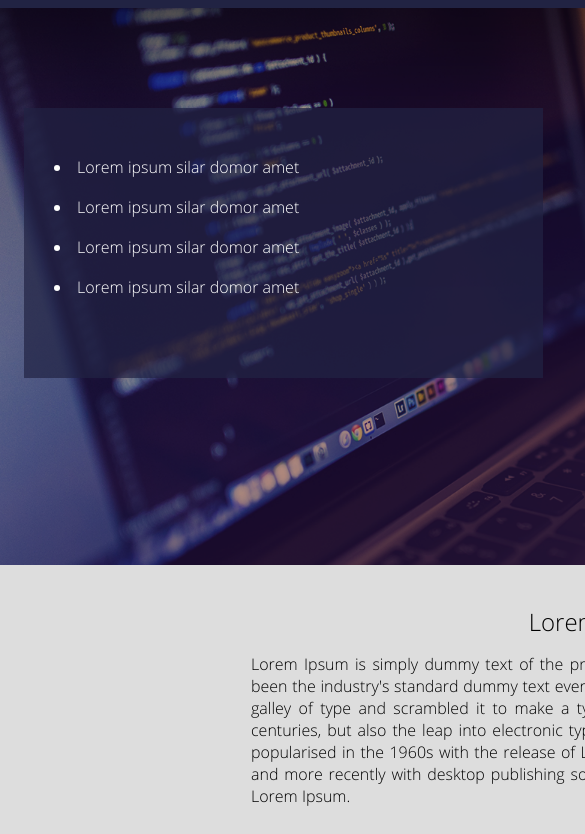
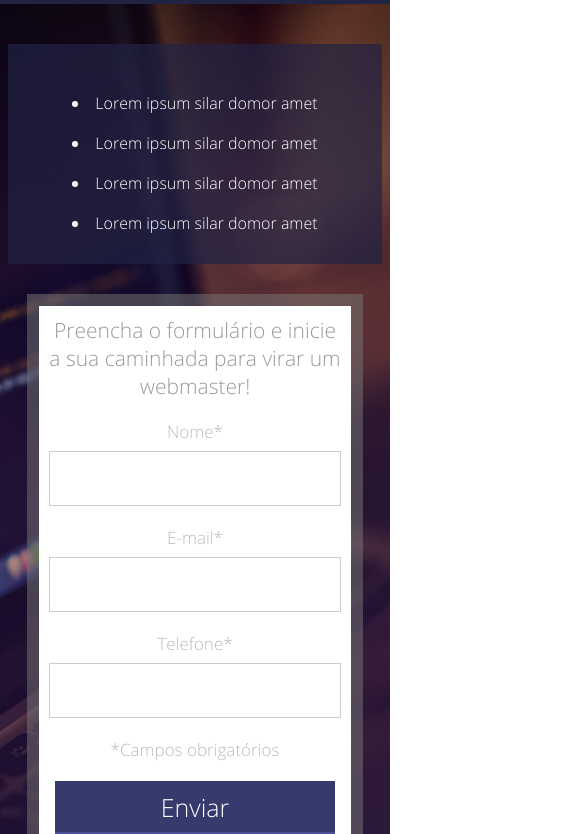
Before and after one commit to leandro-alves/landing-page-responsive, a plain HTML site: page index.html in a window 390 px wide. Shown: the part 52-886 px from the top of the page, 585 px wide, since content can reach past the window. Drawn offline with Linux system fonts and the light colour scheme.

Commit message:
Making design responsive

```diff
--- a/css/style.css
+++ b/css/style.css
@@ -19,24 +19,24 @@ html, body {
 }
 
 .header {
-	min-width: 1200px;
 	width: 100%;
+	padding: 0 2%;
 	height: 60px;
 	background-color: #212343;
 }
-
-.center {
-	width: 1200px;
-	margin: 0 auto;
-	padding: 0 2%;
-}
-.center img {
+.header img{
 	margin: 15px;
 }
 
+.center {
+	max-width: 1280px;
+	width: 100%;
+	margin: 0 auto;
+}
+
 .container-banner {
-	min-width: 1200px;
 	width: 100%;
+	padding: 0 2%;
 	height: 557px;
 	background-image: url('../images/header_bg.png');
 	background-size: cover;
@@ -124,8 +124,7 @@ html, body {
 }
 
 .container-2 {
-	min-width: 1200px;
-	padding: 40px 0;
+	padding: 40px 2%;
 	background-color: #DDD;
 	text-align: center;
 }
@@ -133,7 +132,8 @@ html, body {
 	font-weight: normal;
 }
 .container-2 p {
-	width: 698px;
+	width: 100%;
+	max-width: 768px;
 	display: inline-block;
 	margin: 15px 0;
 	text-align: justify;
@@ -151,8 +151,7 @@ html, body {
 }
 
 .section-1 {
-	min-width: 1200px;
-	padding: 90px 0;
+	padding: 90px 2%;
 }
 .section-1 h2 {
 	text-align: center;
@@ -188,3 +187,81 @@ html, body {
 .footer p {
 	margin-top: 8px;
 }
+
+@media screen and (max-width: 1024px) {
+	.header {
+		height: auto;
+		width: 100%;
+		padding:15px 0;
+		text-align: center;
+	}
+
+	.header img {
+		margin:0;
+	}
+
+	.container-list {
+		padding:30px 0;
+		width: 40%;
+		float: left;
+		display: inline-block;
+		max-width: 500px;
+		height: auto;
+	}
+
+	.container-banner {
+		width: 100%;
+		padding:40px 2%;
+		height: auto;
+		text-align: center;
+	}
+
+	.form {
+		max-width: 400px;
+		padding:10px;
+		width: 60%;
+		height: 100%;
+		float:right;
+		top:0;
+	}
+
+	.input-container input[type=text] {
+		width: 100%;
+		height: 55px;
+	}
+
+
+	.form input[type=submit] {
+		max-width: 280px;
+		height: 56px;
+		width: 100%;
+	}
+}
+
+@media screen and (max-width: 768px) {
+	.container-2 {
+		padding-right: 4%;
+		padding-left: 4%;
+	}
+	.container-list {
+		margin-top: 0;
+		float: none;
+		display: inline-block;
+		width: 100%;
+	}
+
+	.form {
+		float: none;
+		display: inline-block;
+		width: 90%;
+		margin-top:30px;
+	}
+
+	.container-single {
+		float: none;
+		display: inline-block;
+		width: 100%;
+		max-width: 600px;
+		padding:30px 0;
+	}
+}
--- a/index.html
+++ b/index.html
@@ -1,9 +1,9 @@
 <!DOCTYPE html>
 <html>
 <head>
-	<title>Projeto 01</title>
 	<meta charset="UTF-8" />
 	<link href="css/style.css" type="text/css" rel="stylesheet" />
+	<title>Projeto 01</title>
 </head>
 <body>
 
@@ -15,7 +15,7 @@
 
 	<div class="container-banner">
 		<div class="center">
-
+			<div>
 				<div class="container-list">
 					<ul>
 						<li>Lorem ipsum silar domor amet</li>
@@ -24,7 +24,9 @@
 						<li>Lorem ipsum silar domor amet</li>
 					</ul>
 				</div><!--container-list-->
+			</div>
 
+			<div>
 				<div class="form">
 					<h2>Preencha o formulário e inicie a sua
 					caminhada para virar um webmaster!</h2>
@@ -49,6 +51,8 @@
 						</div><!--input-submit-container-->
 					</form>
 				</div><!--form-->
+			</div>
+			<div class="clear"></div>
 		</div><!--center-->
 	</div><!--container-banner-->
 
@@ -74,6 +78,7 @@
 						<p>Lorem Ipsum is simply dummy text of the printing and typesetting industry. Lorem Ipsum has been the industry's standard dummy text ever since the 1500s, when an unknown printer took a galley of type and scrambled it to make a type specimen book. It has survived not only five centuries, but also the leap into electronic typesetting, remaining essentially unchanged.</p>
 					</div><!--text-container-single-->
 				</div><!--container-single-->
+
 				<div class="container-single">
 					<div><img src="images/icon.png" /></div>
 					<div class="text-container-single">
@@ -81,6 +86,7 @@
 						<p>Lorem Ipsum is simply dummy text of the printing and typesetting industry. Lorem Ipsum has been the industry's standard dummy text ever since the 1500s, when an unknown printer took a galley of type and scrambled it to make a type specimen book. It has survived not only five centuries, but also the leap into electronic typesetting, remaining essentially unchanged.</p>
 					</div><!--text-container-single-->
 				</div><!--container-single-->
+
 				<div class="container-single">
 					<div><img src="images/icon.png" /></div>
 					<div class="text-container-single">
```
Lines whose indentation alone changed are shown as unchanged.
